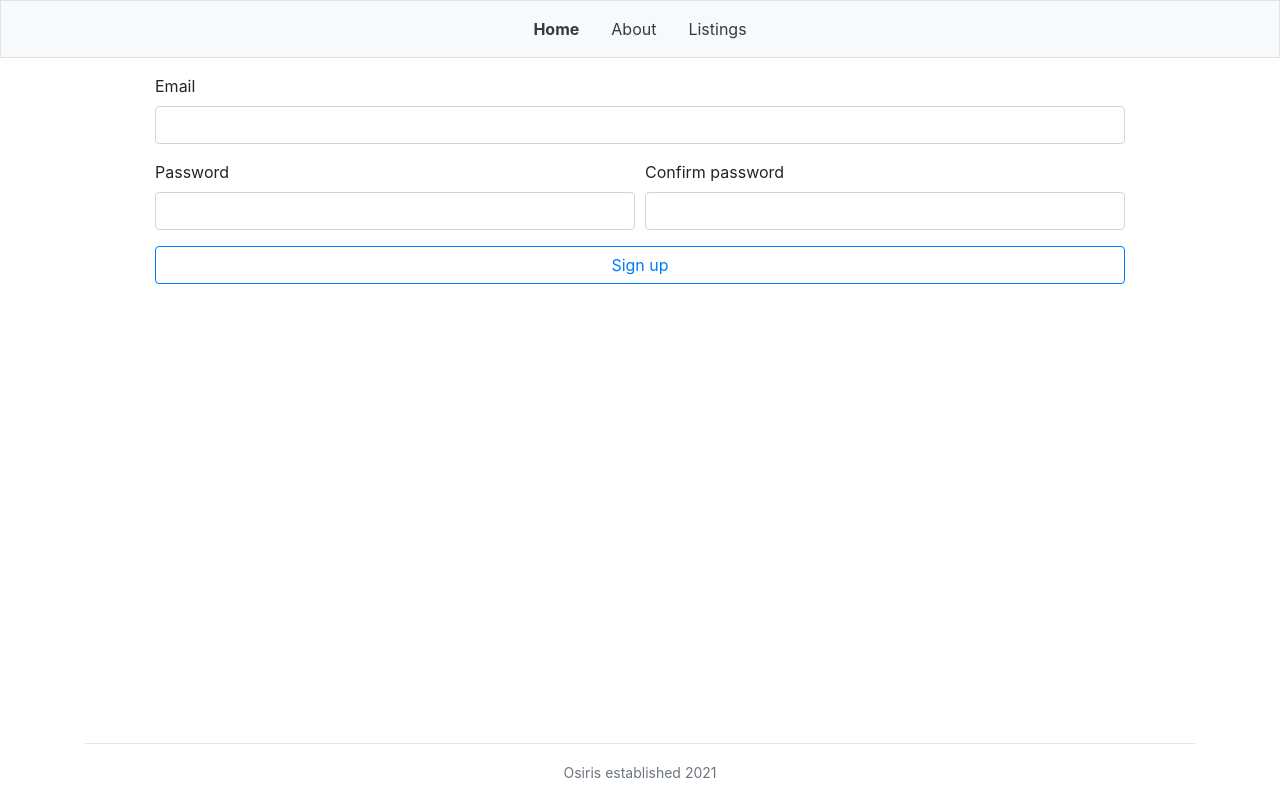
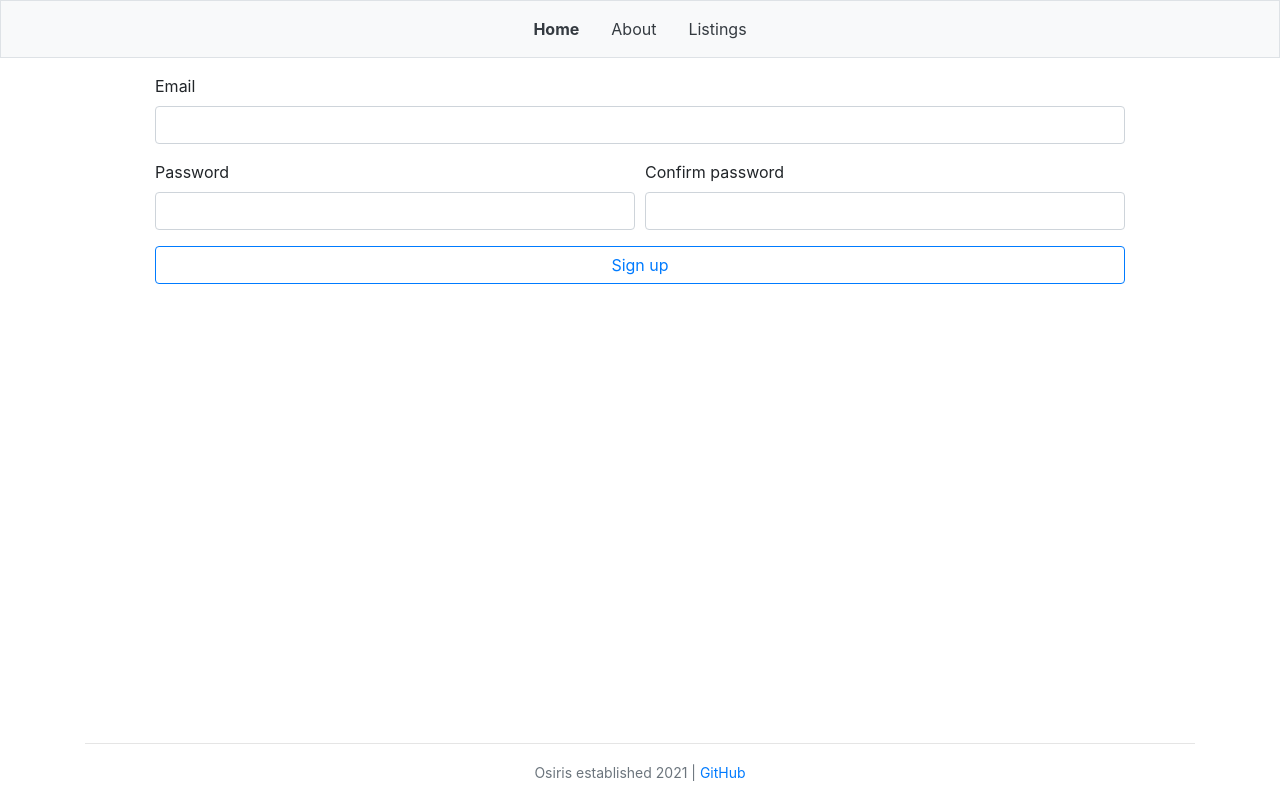
Before and after one commit to Shilcof/osiris-frontend, a React (Create React App) app: page / in a window 1280 px wide. Built offline with nearby package versions, Linux system fonts and the light colour scheme.

Commit message:
adds githiub link to footer

```diff
--- a/src/components/layouts/Footer.js
+++ b/src/components/layouts/Footer.js
@@ -1,9 +1,12 @@
 const Footer = () => {
+
     return (
         <footer className="footer mt-auto">
             <div className="container text-center pb-3">
             <hr/>
-                <span className="text-muted small">Osiris established 2021</span>
+                <span className="text-muted small">
+                    Osiris established 2021 | <a href="https://github.com/Shilcof/osiris-frontend" >GitHub</a>
+                </span>
             </div>
         </footer>
     );
```
